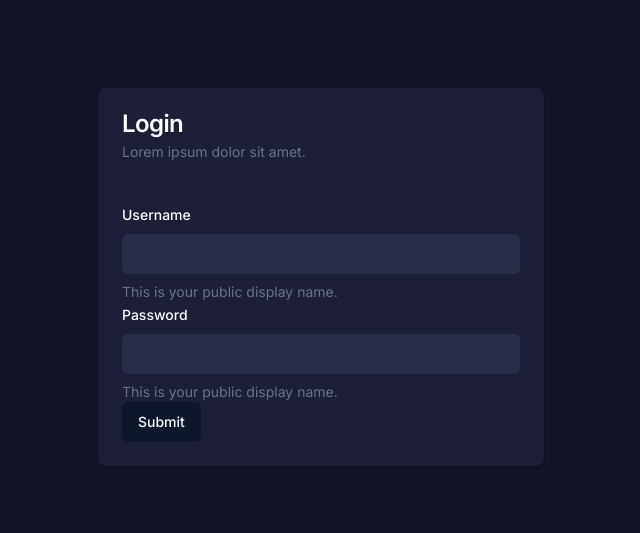
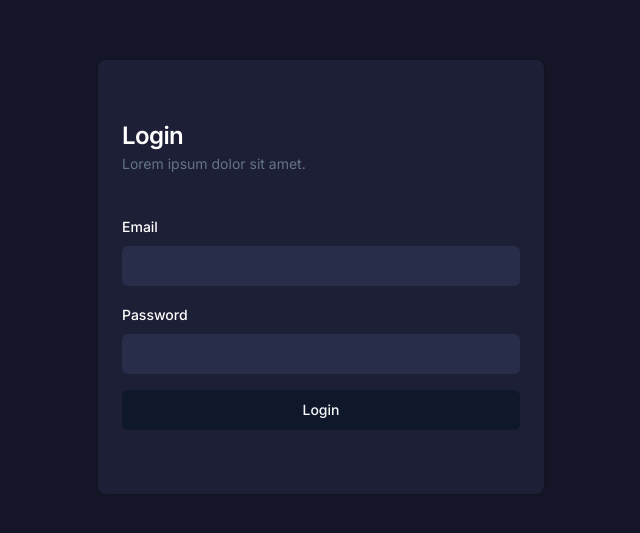
Before and after one commit to RahinF/howl, a Next.js app: page /login in a window 1280 px wide. Shown: the part 123-656 px from the top of the page, without its empty margins (319-959 px from the left). Built offline with nearby package versions, Linux system fonts and the light colour scheme.

Commit message:
login form accepts login function, cardBase accepts classes, added correct fields to login form

```diff
--- a/app/login/page.tsx
+++ b/app/login/page.tsx
@@ -4,10 +4,12 @@ import LoginForm from '@/components/LoginForm';
 import { CardProvider } from '@/context/CardContext';
 
 export default function Login() {
+  const login = () => {};
+
   return (
     <main className="max-w-screen-xl min-h-screen m-auto">
       <CardProvider>
-        <LoginForm />
+        <LoginForm login={login} />
       </CardProvider>
     </main>
   );
--- a/components/CardBase.tsx
+++ b/components/CardBase.tsx
@@ -1,12 +1,14 @@
 import { Card } from '@/components/ui/card';
 import useCard from '@/hooks/useCard';
+import { cn } from '@/lib/utils';
 import { ReactNode } from 'react';
 
 interface Props {
+  className?: string;
   children: ReactNode;
 }
 
-const CardBase = ({ children }: Props) => {
+const CardBase = ({ className, children }: Props) => {
   const { addToRefs } = useCard();
 
   return (
@@ -14,7 +16,7 @@ const CardBase = ({ children }: Props) => {
       className="card"
       ref={addToRefs}
     >
-      <div className="card-content">{children}</div>
+      <div className={cn('card-content', className)}>{children}</div>
     </Card>
   );
 };
--- a/components/LoginForm.tsx
+++ b/components/LoginForm.tsx
@@ -10,7 +10,7 @@ import {
   FormMessage,
 } from '@/components/ui/form';
 import { useForm } from 'react-hook-form';
-interface Props {}
+
 
 import { Button } from '@/components/ui/button';
 import {
@@ -25,22 +25,25 @@ import * as z from 'zod';
 import CardBaseContainer from './CardBaseContainer';
 
 const formSchema = z.object({
-  username: z.string().min(2, {
-    message: 'Username must be at least 2 characters.',
+  email: z.string().min(1, { message: 'Email is required.' }).email({
+    message:
+      'Please provide an email in the correct format e.g. john.doe@gmail.com',
   }),
-  password: z.string().min(8, {
-    message: 'Password must be at least 8 characters.',
-  }),
+  password: z.string().min(1, { message: 'Password is required.' }),
 });
 
-const LoginForm = ({}: Props) => {
+interface Props {
+  login: () => void;
+}
+
+const LoginForm = ({ login }: Props) => {
   const form = useForm<z.infer<typeof formSchema>>({
     resolver: zodResolver(formSchema),
   });
 
   function onSubmit(values: z.infer<typeof formSchema>) {
-    // Do something with the form values.
-    // ✅ This will be type-safe and validated.
+    // await login(values.email, values.password)
+
     console.log(values);
   }
 
@@ -51,19 +54,19 @@ const LoginForm = ({}: Props) => {
           onSubmit={form.handleSubmit(onSubmit)}
           className="max-w-md w-full"
         >
-          <CardBase>
+          <CardBase className='py-10'>
             <CardHeader>
               <CardTitle className="text-white">Login</CardTitle>
               <CardDescription>Lorem ipsum dolor sit amet.</CardDescription>
             </CardHeader>
 
-            <CardContent>
+            <CardContent className='flex flex-col gap-4'>
               <FormField
                 control={form.control}
-                name="username"
+                name="email"
                 render={({ field }) => (
                   <FormItem>
-                    <FormLabel className="text-white">Username</FormLabel>
+                    <FormLabel className="text-white">Email</FormLabel>
                     <FormControl>
                       <Input
                         type="email"
@@ -71,9 +74,7 @@ const LoginForm = ({}: Props) => {
                         {...field}
                       />
                     </FormControl>
-                    <FormDescription>
-                      This is your public display name.
-                    </FormDescription>
+
                     <FormMessage />
                   </FormItem>
                 )}
@@ -91,14 +92,12 @@ const LoginForm = ({}: Props) => {
                         {...field}
                       />
                     </FormControl>
-                    <FormDescription>
-                      This is your public display name.
-                    </FormDescription>
+
                     <FormMessage />
                   </FormItem>
                 )}
               />
-              <Button type="submit">Submit</Button>
+              <Button type="submit">Login</Button>
             </CardContent>
           </CardBase>
         </form>
```
